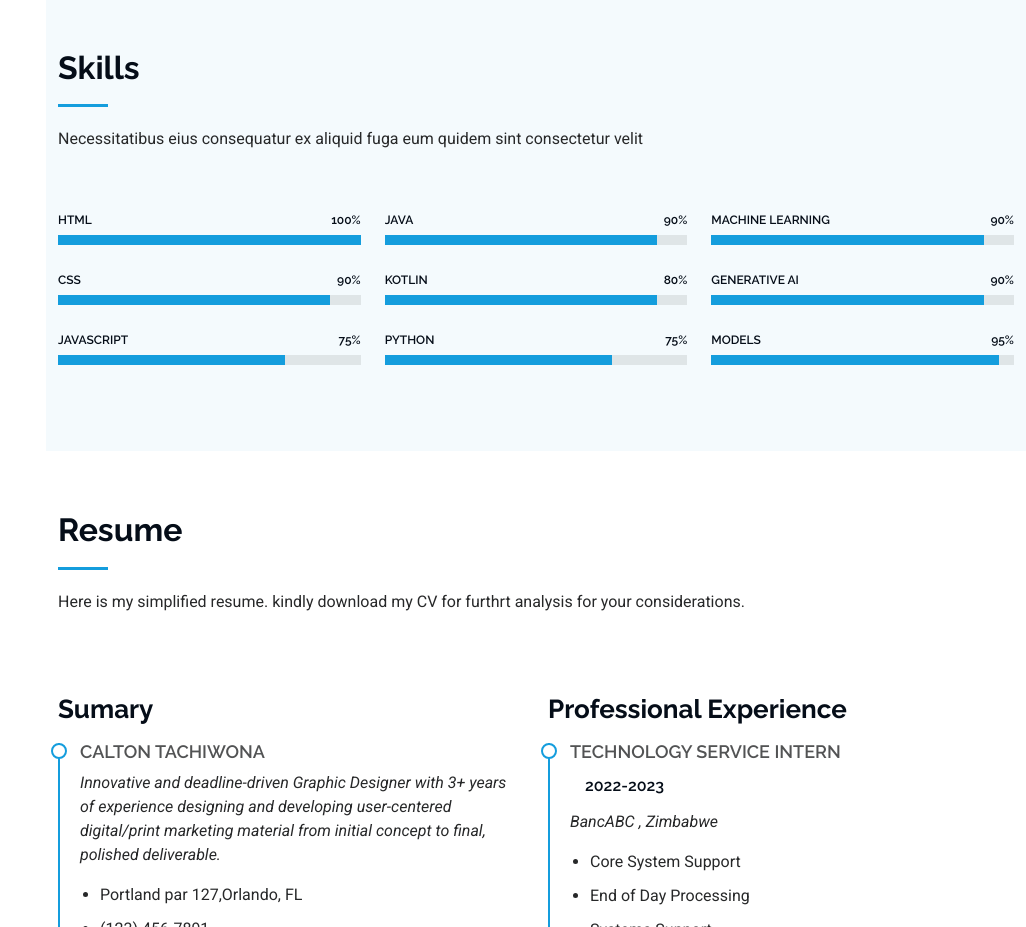
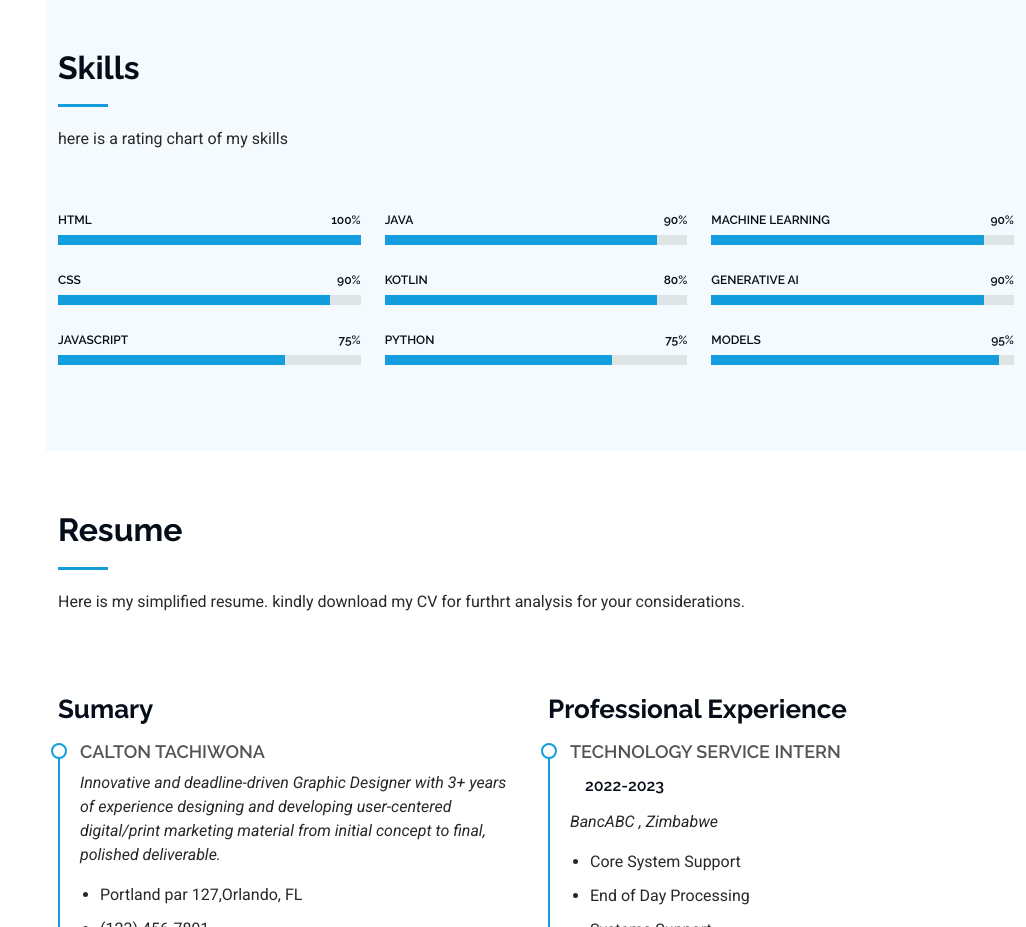
Before and after one commit to clancysoftwares/caltontachiwona.github.io, a plain HTML site: page index.html in a window 1280 px wide. Shown: the part 1880-2807 px from the top of the page, without its empty margins (254-1280 px from the left). Drawn offline with Linux system fonts and the light colour scheme.

Commit message:
Update index.html

```diff
--- a/index.html
+++ b/index.html
@@ -189,7 +189,7 @@
       <!-- Section Title -->
       <div class="container section-title" data-aos="fade-up">
         <h2>Skills</h2>
-        <p>Necessitatibus eius consequatur ex aliquid fuga eum quidem sint consectetur velit</p>
+        <p>here is a rating chart of my skills</p>
       </div><!-- End Section Title -->
 
       <div class="container" data-aos="fade-up" data-aos-delay="100">
```
